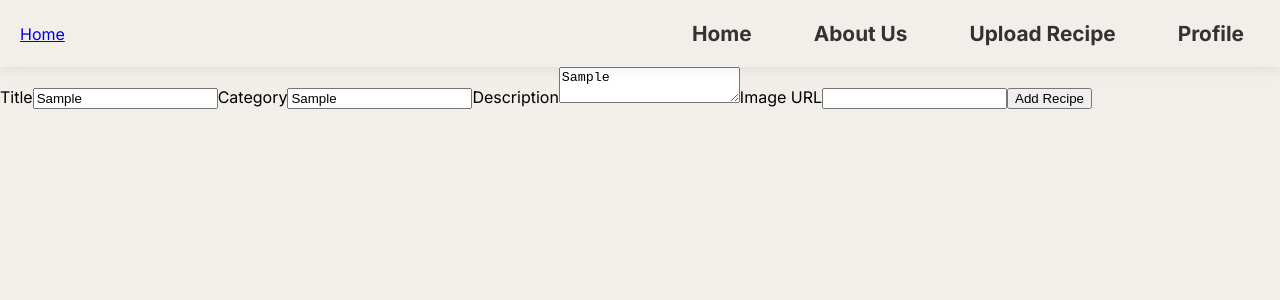
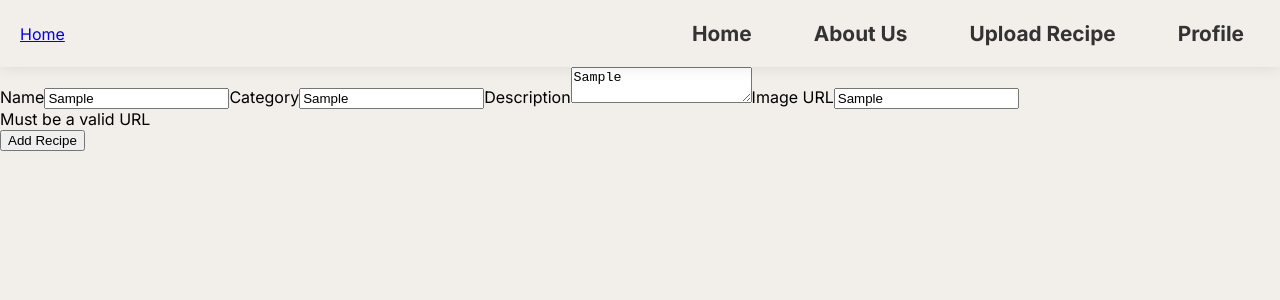
Before and after one commit to Parnian-Zrb/FinalProjectFE, a React (Vite) app: page /recipeUpload in a window 1280 px wide. Both pictures are taken after typing "Sample", "Sample", "Sample", "Sample" into the empty fields and a click on the button "Add Recipe". Shown: the top 300 px of the page. Built offline with nearby package versions, Linux system fonts and the light colour scheme.

Commit message:
change initial values

```diff
--- a/src/pages/RecipeUpload.tsx
+++ b/src/pages/RecipeUpload.tsx
@@ -14,19 +14,20 @@ const RecipeSchema = Yup.object().shape({
 const RecipeUpload = () => {
   const formik = useFormik({
     initialValues: {
-      id: "",
-      title: "",
+      _id: "",
+      name: "",
       description: "",
+      preparationTime: 0,
+      servings: 0,
+      image: "",
       ingredients: [],
-      preparation_steps: [],
-      time_required: "",
+      instructions: [],
       difficulty: [],
-      tags: [],
-      category: [],
-      image_url: "",
+      tags: "",
       createdAt: new Date(),
-      ServingSize: [],
-      nutrition: [],
+      userId: "",
+      mealPlan: "",
+      category: "",
     },
     validationSchema: RecipeSchema,
     onSubmit: async (values, { resetForm }) => {
@@ -42,17 +43,17 @@ const RecipeUpload = () => {
 
   return (
     <form onSubmit={formik.handleSubmit}>
-      <label htmlFor="title">Title</label>
+      <label htmlFor="name">Name</label>
       <input
-        id="title"
-        name="title"
+        id="name"
+        name="name"
         type="text"
         onChange={formik.handleChange}
-        value={formik.values.title}
+        value={formik.values.name}
         onBlur={formik.handleBlur}
       />
-      {formik.touched.title && formik.errors.title && (
-        <div>{formik.errors.title}</div>
+      {formik.touched.name && formik.errors.name && (
+        <div>{formik.errors.name}</div>
       )}
 
       <label htmlFor="category">Category</label>
@@ -86,11 +87,11 @@ const RecipeUpload = () => {
         name="image"
         type="text"
         onChange={formik.handleChange}
-        value={formik.values.image_url}
+        value={formik.values.image}
         onBlur={formik.handleBlur}
       />
-      {formik.touched.image_url && formik.errors.image_url && (
-        <div>{formik.errors.image_url}</div>
+      {formik.touched.image && formik.errors.image && (
+        <div>{formik.errors.image}</div>
       )}
 
       <button type="submit">Add Recipe</button>
--- a/src/types/Recipe.d.ts
+++ b/src/types/Recipe.d.ts
@@ -1,7 +1,7 @@
 export interface RecipeType {
   _id: string;
   name: string;
-  introduction: string;
+  description: string;
   preparationTime: number;
   servings: number;
   image: string;
```
